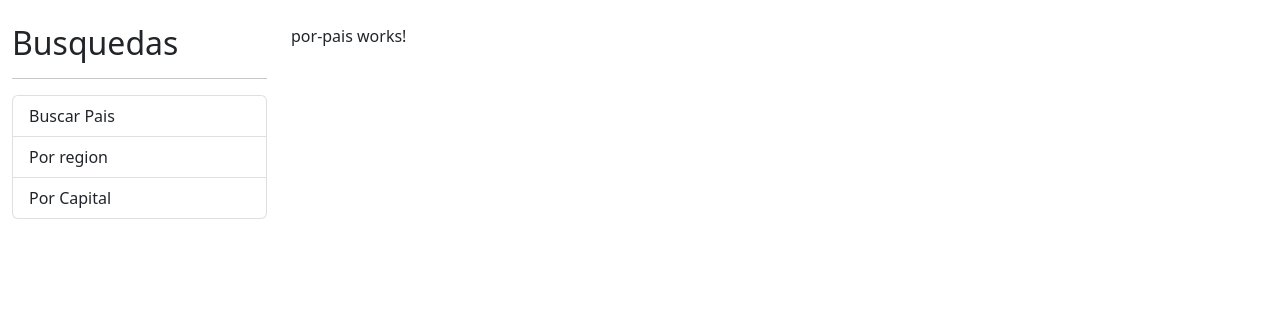
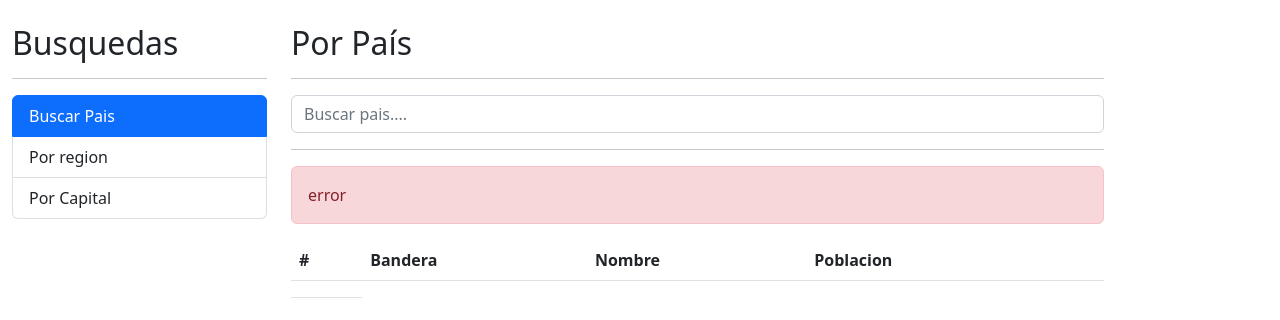
Before and after one commit to KevinAndresOrtiz/paisesApp, an Angular app: page / in a window 1280 px wide. Shown: the top 320 px of the page. Built offline with nearby package versions, Linux system fonts and the light colour scheme.

Commit message:
add routes and refactoring component paises

```diff
--- a/src/app/app.component.html
+++ b/src/app/app.component.html
@@ -1,12 +1,6 @@
 <div class="row container mt-4">
   <div class="col-3">
-    <h2>Busquedas</h2>
-    <hr />
-    <ul class="list-group">
-      <li class="list-group-item">Buscar Pais</li>
-      <li class="list-group-item">Por region</li>
-      <li class="list-group-item">Por Capital</li>
-    </ul>
+    <app-sidebar></app-sidebar>
   </div>
   <div class="col">
     <router-outlet></router-outlet>
--- a/src/app/pais/pages/por-pais/por-pais.component.html
+++ b/src/app/pais/pages/por-pais/por-pais.component.html
@@ -1 +1,41 @@
-<p>por-pais works!</p>
+<h2>Por País</h2>
+<hr />
+
+<div class="row">
+  <div class="col">
+    <form (ngSubmit)="buscar()"
+          autocomplete="off">
+      <input type="text"
+              name="termino"
+              [(ngModel)]="termino"
+              class="form-control"
+              placeholder="Buscar pais...."/>
+    </form>
+  </div>
+
+</div>
+<hr>
+<div class="alert alert-danger">
+  error
+</div>
+
+<div class="row">
+  <div class="col">
+    <table class="table table-hover">
+      <thead>
+        <tr>
+          <th>#</th>
+          <th>Bandera</th>
+          <th>Nombre</th>
+          <th>Poblacion</th>
+          <th></th>
+        </tr>
+      </thead>
+      <tbody>
+        <tr>
+          <td></td>
+        </tr>
+      </tbody>
+    </table>
+  </div>
+</div>
--- a/src/app/pais/pages/por-pais/por-pais.component.ts
+++ b/src/app/pais/pages/por-pais/por-pais.component.ts
@@ -1,15 +1,17 @@
-import { Component, OnInit } from '@angular/core';
+import { Component} from '@angular/core';
 
 @Component({
   selector: 'app-por-pais',
   templateUrl: './por-pais.component.html',
   styleUrls: ['./por-pais.component.css']
 })
-export class PorPaisComponent implements OnInit {
+export class PorPaisComponent {
 
-  constructor() { }
+  termino:string = '';
 
-  ngOnInit(): void {
+  constructor() {}
+
+  buscar(){
+    console.log(this.termino);
   }
-
 }
--- a/src/app/pais/pais.module.ts
+++ b/src/app/pais/pais.module.ts
@@ -4,6 +4,7 @@
 import { PorPaisComponent } from './pages/por-pais/por-pais.component';
 import { PorRegionComponent } from './pages/por-region/por-region.component';
 import { VerPaisComponent } from './pages/ver-pais/ver-pais.component';
+import { FormsModule } from '@angular/forms';
 
 
 
@@ -21,7 +22,8 @@
     VerPaisComponent
   ],
   imports: [
-    CommonModule
+    CommonModule,
+    FormsModule
   ]
 })
 export class PaisModule { }
--- a/src/app/shared/shared.module.ts
+++ b/src/app/shared/shared.module.ts
@@ -1,8 +1,7 @@
 import { NgModule } from '@angular/core';
 import { CommonModule } from '@angular/common';
 import { SidebarComponent } from './sidebar/sidebar.component';
-
-
+import { RouterModule } from '@angular/router';
 
 @NgModule({
   declarations: [
@@ -10,6 +9,7 @@
   ],
   exports:[SidebarComponent],
   imports: [
+    RouterModule,
     CommonModule
   ]
 })
--- a/src/app/shared/sidebar/sidebar.component.css
+++ b/src/app/shared/sidebar/sidebar.component.css
@@ -0,0 +1,3 @@
+li {
+  cursor: pointer;
+}
--- a/src/app/shared/sidebar/sidebar.component.html
+++ b/src/app/shared/sidebar/sidebar.component.html
@@ -1 +1,20 @@
-<p>sidebar works!</p>
+<h2>Busquedas</h2>
+    <hr />
+    <ul class="list-group">
+      <li routerLink=""
+          [routerLinkActiveOptions]="{exact: true}"
+          class="list-group-item"
+          routerLinkActive="active">
+          Buscar Pais
+      </li>
+      <li routerLink="region"
+          routerLinkActive="active"
+          class="list-group-item">
+          Por region
+      </li>
+      <li routerLink="capital"
+          routerLinkActive="active"
+          class="list-group-item">
+          Por Capital
+      </li>
+</ul>
```
